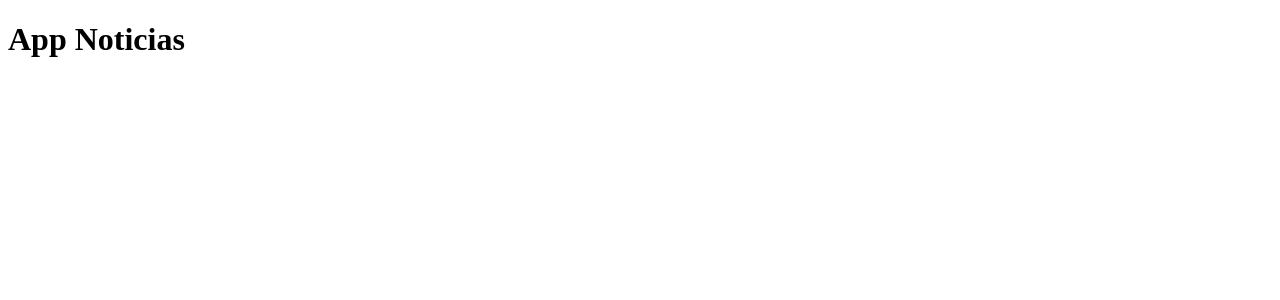
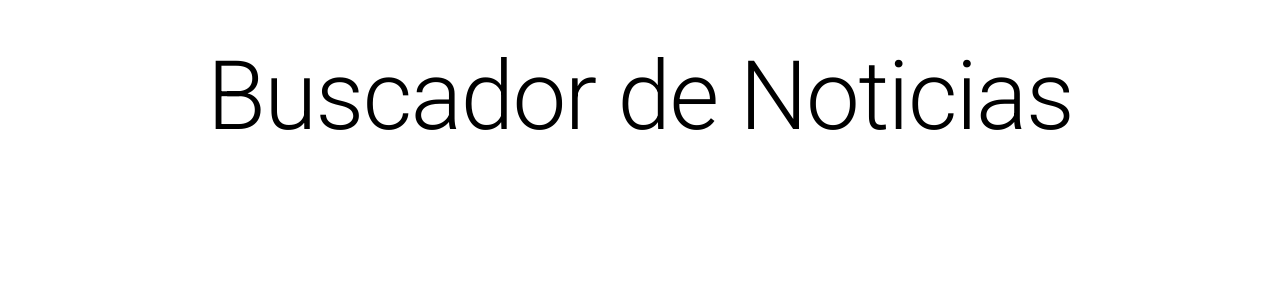
Before and after one commit to HectorCode8/NoticiasApp, a React (Vite) app: page / in a window 1280 px wide. Shown: the top 300 px of the page. Built offline with nearby package versions, Linux system fonts and the light colour scheme.

Commit message:
add more styles

```diff
--- a/src/App.jsx
+++ b/src/App.jsx
@@ -1,9 +1,15 @@
-
+import { Container, Grid, Typography } from '@mui/material'
 
 function App() {
 
   return (
-    <h1>App Noticias</h1>
+    <Container>
+      <header>
+        <Typography align="center" marginY={5} component="h1" variant="h1">
+          Buscador de Noticias
+        </Typography>
+      </header>
+    </Container>
   )
 }
 
```
